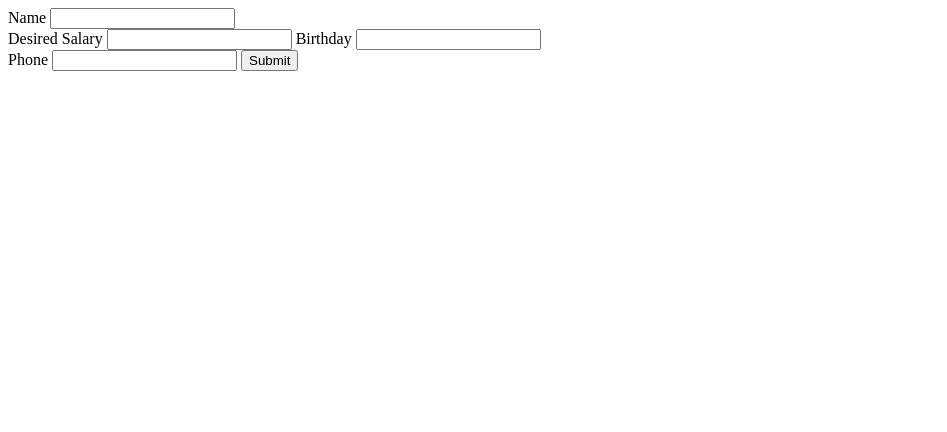
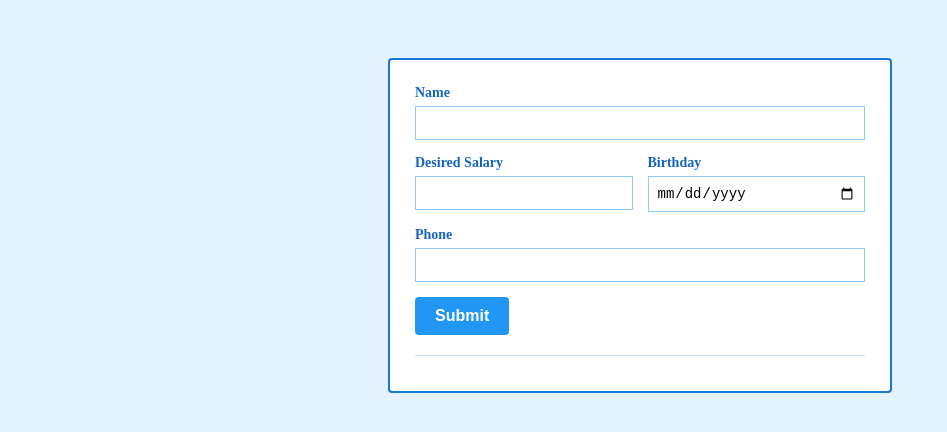
Before and after one commit to MosheLevC/techtroop-assignments, a plain HTML site: page 14-06-26_dom-and_events/Ex4/index.html in a window 1280 px wide. Shown: the whole page, without its empty margins (0-947 px from the left). Drawn offline with Linux system fonts and the light colour scheme.

Commit message:
Ex4: finished

```diff
--- a/14-06-26_dom-and_events/Ex4/index.html
+++ b/14-06-26_dom-and_events/Ex4/index.html
@@ -7,18 +7,30 @@
   </head>
 
   <body>
-    <div>
-      <label>Name</label>
-      <input />
+    <div class="form-container">
+      <div class="input-row">
+        <label for="name">Name</label>
+        <input type="text" id="name" />
+      </div>
+
+      <div class="input-row inline-group">
+        <div class="field">
+          <label for="salary">Desired Salary</label>
+          <input type="number" id="salary" />
+        </div>
+        <div class="field">
+          <label for="birthday">Birthday</label>
+          <input type="date" id="birthday" />
+        </div>
+      </div>
+
+      <div class="input-row">
+        <label for="phone">Phone</label>
+        <input type="text" id="phone" />
+      </div>
+
+      <button id="submit-btn" onclick="validate()">Submit</button>
+      <div id="errors"></div>
     </div>
-    <div>
-      <label>Desired Salary</label>
-      <input />
-      <label>Birthday</label>
-      <input />
-    </div>
-    <label>Phone</label>
-    <input />
-    <button>Submit</button>
   </body>
 </html>
--- a/14-06-26_dom-and_events/Ex4/main.js
+++ b/14-06-26_dom-and_events/Ex4/main.js
@@ -1 +1,39 @@
-document.addEventListener("DOMContentLoaded", () => {});
+function validate() {
+  const errorContainer = document.getElementById("errors");
+  errorContainer.innerHTML = "";
+
+  const name = document.getElementById("name").value;
+  const salary = parseFloat(document.getElementById("salary").value);
+  const birthday = document.getElementById("birthday").value;
+  const phone = document.getElementById("phone").value;
+
+  const errors = [];
+
+  if (name.length <= 2) {
+    errors.push("Name must be longer than 2 characters");
+  }
+
+  if (isNaN(salary) || salary <= 10000 || salary >= 16000) {
+    errors.push("Salary must be greater than 10,000 but less than 16,000");
+  }
+
+  if (!birthday) {
+    errors.push("Birthday may not be null");
+  }
+
+  const phoneRegex = /^\d{10}$/;
+  if (!phoneRegex.test(phone)) {
+    errors.push("Phone must be 10 digits long");
+  }
+
+  if (errors.length > 0) {
+    errors.forEach((msg) => {
+      const p = document.createElement("p");
+      p.style.color = "red";
+      p.innerText = msg;
+      errorContainer.appendChild(p);
+    });
+  } else {
+    alert("Success!");
+  }
+}
--- a/14-06-26_dom-and_events/Ex4/style.css
+++ b/14-06-26_dom-and_events/Ex4/style.css
@@ -0,0 +1,74 @@
+body {
+  background-color: #e3f2fd;
+  display: flex;
+  justify-content: center;
+  padding-top: 50px;
+}
+
+.form-container {
+  background-color: white;
+  padding: 25px;
+  border: 2px solid #1976d2;
+  border-radius: 4px;
+  width: 450px;
+}
+
+.input-row {
+  margin-bottom: 15px;
+}
+
+.input-row label {
+  display: block;
+  font-weight: bold;
+  margin-bottom: 5px;
+  font-size: 14px;
+  color: #1565c0;
+}
+
+.input-row input {
+  width: 100%;
+  padding: 8px;
+  box-sizing: border-box;
+  border: 1px solid #90caf9;
+  font-size: 14px;
+}
+
+.input-row input:focus {
+  border-color: #1976d2;
+}
+
+.inline-group {
+  display: flex;
+  gap: 15px;
+}
+
+.inline-group .field {
+  flex: 1;
+}
+
+button {
+  background-color: #2196f3;
+  color: white;
+  border: none;
+  padding: 10px 20px;
+  font-size: 16px;
+  font-weight: bold;
+  border-radius: 4px;
+}
+
+button:hover {
+  background-color: #1976d2;
+}
+
+#errors {
+  margin-top: 20px;
+  border-top: 1px solid #bbdefb;
+  padding-top: 10px;
+}
+
+#errors p {
+  color: #d32f2f;
+  margin: 5px 0;
+  font-size: 13px;
+  font-weight: bold;
+}
```
